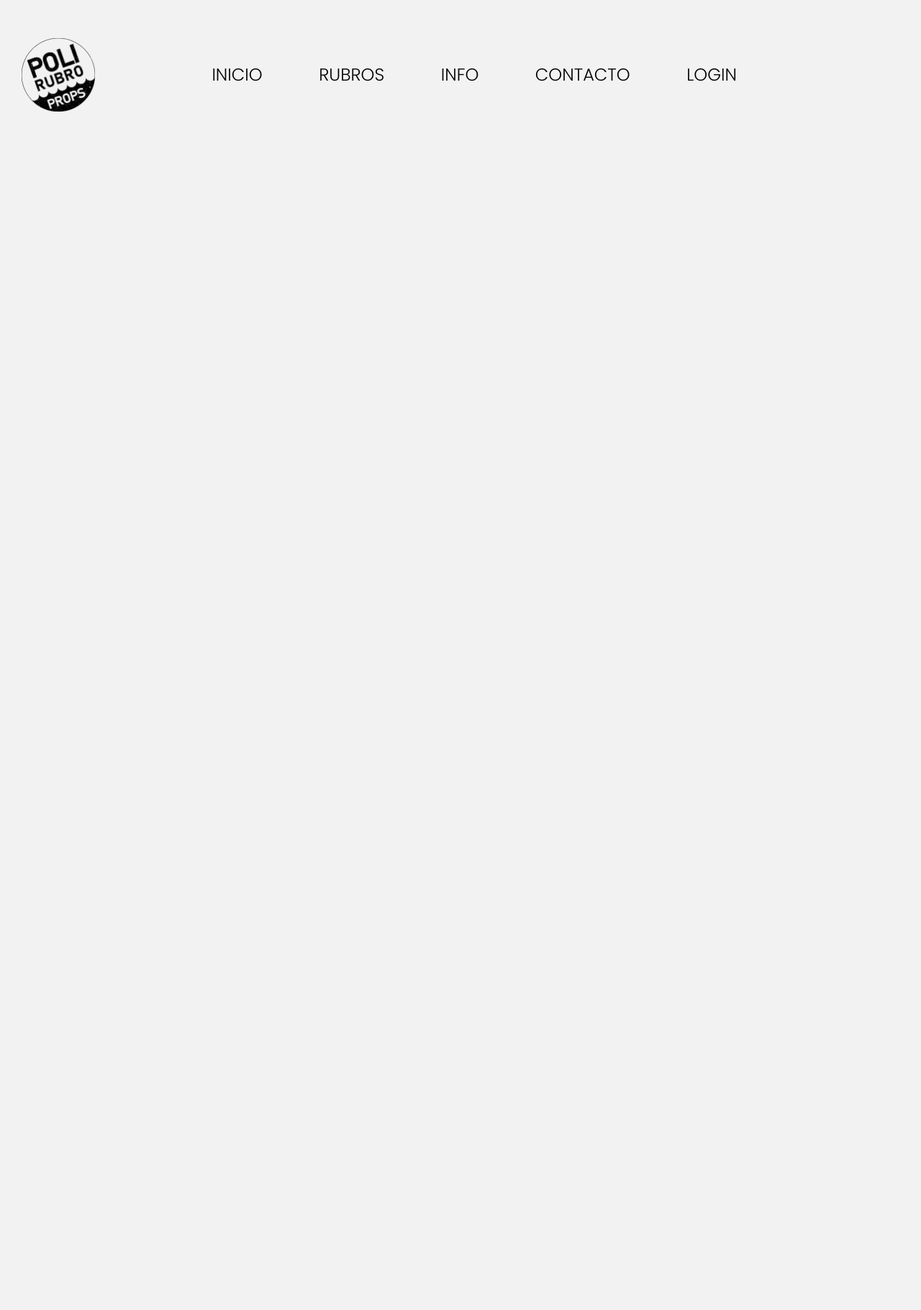
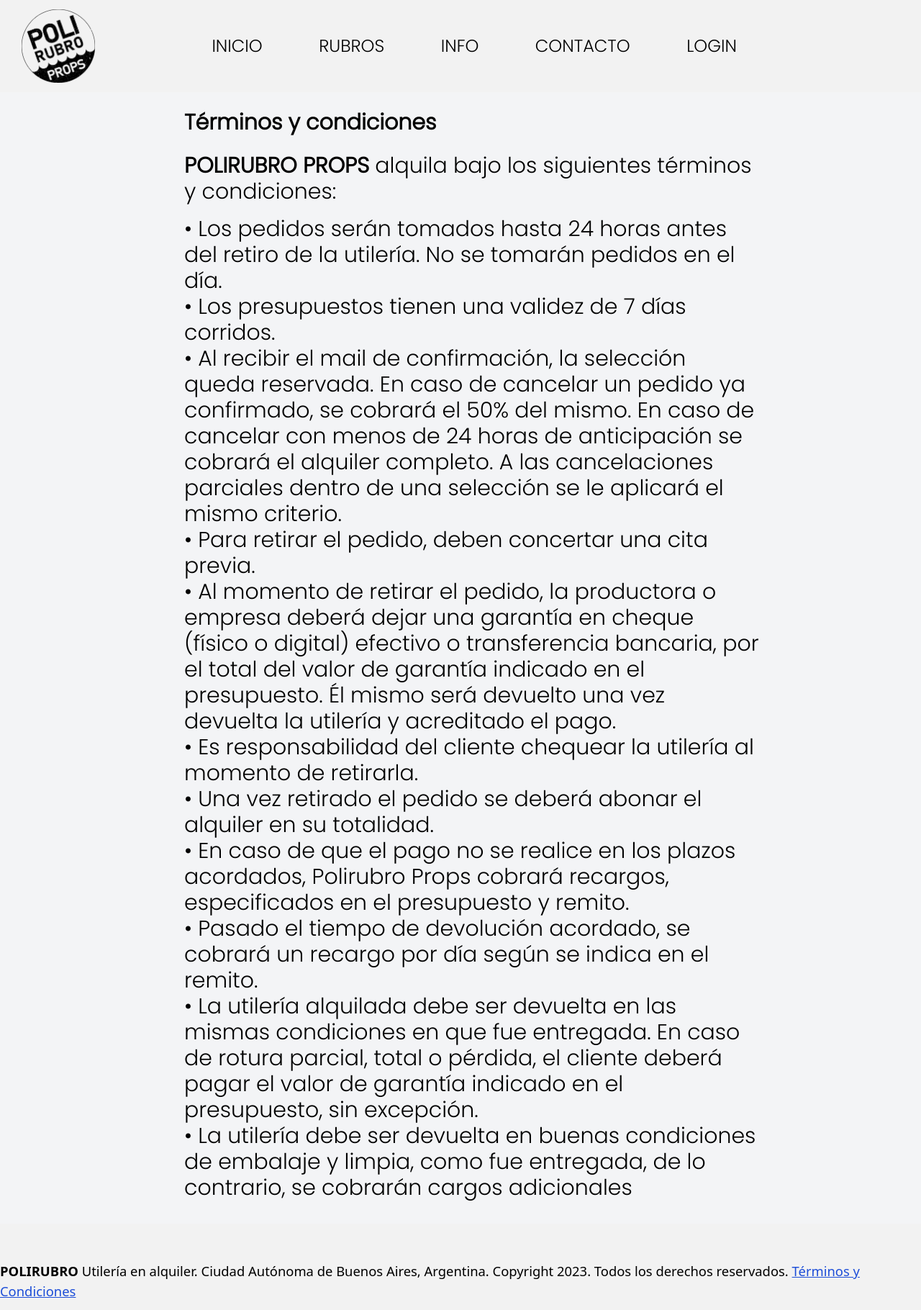
Before and after one commit to gerpag/digital-catalog, a React (Vite) app: page /terminos-y-condiciones in a window 1280 px wide. Shown: the whole page at 72% size. Before the commit the page ends 800 px from the top, so only its background shows below. Built offline with nearby package versions, Linux system fonts and the light colour scheme; no server answers.

Commit message:
fix link to term & cond

```diff
--- a/src/App.jsx
+++ b/src/App.jsx
@@ -1,11 +1,12 @@
 import "./App.css";
-import React, { useEffect, useState } from "react";
+import { useEffect, useState } from "react";
 import { Routes, Route } from "react-router-dom";
 import ProductManage from "./components/ProductManage";
 import Rubros from "./components/Rubros";
 import NavBar from "./components/NavBar";
 import Home from "./components/Home";
 import Info from "./components/Info";
+import TermAndCond from "./components/TermAndCond";
 import Contacto from "./components/Contacto";
 import Footer from "./components/footer";
 import Forbidden from "./components/Forbbiden";
@@ -64,6 +65,7 @@
 
         <Route path="/rubros" element={<Rubros />} />
         <Route path="/info" element={<Info />} />
+        <Route path="/terminos-y-condiciones" element={<TermAndCond />} />
         <Route path="/contacto" element={<Contacto />} />
         <Route path="/login" element={<Login />} />
       </Routes>
--- a/src/components/Contacto.jsx
+++ b/src/components/Contacto.jsx
@@ -1,4 +1,3 @@
-import React from 'react';
 import { Mail, Instagram, MapPin, Phone } from 'react-feather';
 
 const Contacto = () => {
@@ -32,7 +31,7 @@
             <Mail className="mr-2" /> <a href="mailto:polirubroprops@gmail.com"><span className='text-blue-500'>polirubroprops@gmail.com</span></a>
           </li>
           <li className="flex items-center mb-2">
-            <Instagram className="mr-2" /> <a target="_blank" href="https://www.instagram.com/polirubroprops/">@polirubroprops</a>
+            <Instagram className="mr-2" /> <a target="_blank" rel="noreferrer" href="https://www.instagram.com/polirubroprops/">@polirubroprops</a>
           </li>
           <li className="flex items-center">
             <Phone className="mr-2" /> 11 5 943 4362 / 11 5 121 2889
--- a/src/components/Info.jsx
+++ b/src/components/Info.jsx
@@ -1,4 +1,4 @@
-import React from 'react';
+import { Link } from 'react-router-dom';
 
 const Info = () => {
   return (
@@ -13,7 +13,7 @@
         <ol className="list-decimal list-inside mb-4 text-3xl w-[100vh]">
           <li>Mándanos un mail a  <a href="mailto:polirubroprops@gmail.com"> <span className='text text-blue-700 ' >polirubroprops@gmail.com</span></a>  con la selección de utilería que te interesa; indicando fechas, productora y nombre del proyecto.</li>
           <li>Te enviamos un presupuesto con validez de 7 días.</li>
-          <li>Nos confirmas el pedido para reservarlo, aceptando los <a target="_blank" href='http://localhost:5174/terminos-y-condiciones' ><span className="text text-blue-700 underline">Términos y Condiciones</span></a> de alquiler.</li>
+          <li>Nos confirmas el pedido para reservarlo, aceptando los <Link target="_blank" rel="noreferrer" to='/terminos-y-condiciones'><span className="text text-blue-700 underline">Términos y Condiciones</span></Link>  de alquiler.</li>
           <li>Retiran según cita previa, dejando garantía por el total.</li>
         </ol>
       </div>
--- a/src/components/Rubros.jsx
+++ b/src/components/Rubros.jsx
@@ -1,4 +1,4 @@
-import React, { useEffect, useState } from "react";
+ import React, { useEffect, useState } from "react";
 import { Link, useLocation, useNavigate } from "react-router-dom";
 import CardsRubros from "./CardsRubros";
 import axios from "axios";
--- /dev/null
+++ b/src/components/TermAndCond.jsx
@@ -0,0 +1,29 @@
+const TermAndCond = () => {
+    return (
+      <div className="polirubro-container flex items-center justify-center  bg-gray-100 m pt-[17vh] ">
+        <div className="text-left p-4  mx-auto w-[100vh]">
+          <p className="text-3xl mb-6 w-[100vh]"><span className="font-bold">Términos y condiciones</span> </p>
+          <p className="text-3xl mb-4 w-[100vh]">
+            <span className="font-bold">POLIRUBRO PROPS</span> alquila bajo los siguientes términos y condiciones:
+          </p>
+
+          <ul className=" list-inside mb-4 text-3xl w-[100vh]">
+            <li>• Los pedidos serán tomados hasta 24 horas antes del retiro de la utilería. No se tomarán pedidos en el día.</li>
+            <li>• Los presupuestos tienen una validez de 7 días corridos.</li>
+            <li>• Al recibir el mail de confirmación, la selección queda reservada. En caso de cancelar un pedido ya confirmado, se cobrará el 50% del mismo. En caso de cancelar con menos de 24 horas de anticipación se cobrará el alquiler completo. A las cancelaciones parciales dentro de una selección se le aplicará el mismo criterio.</li>
+            <li>• Para retirar el pedido, deben concertar una cita previa.</li>
+            <li>• Al momento de retirar el pedido, la productora o empresa deberá dejar una garantía en cheque (físico o digital) efectivo o transferencia bancaria, por el total del valor de garantía indicado en el presupuesto. Él mismo será devuelto una vez devuelta la utilería y acreditado el pago.</li>
+            <li>• Es responsabilidad del cliente chequear la utilería al momento de retirarla. </li>
+            <li>• Una vez retirado el pedido se deberá abonar el alquiler en su totalidad.</li>
+            <li>• En caso de que el pago no se realice en los plazos acordados, Polirubro Props cobrará recargos, especificados en el presupuesto y remito.</li>
+            <li>• Pasado el tiempo de devolución acordado, se cobrará un recargo por día según se indica en el remito.</li>
+            <li>• La utilería alquilada debe ser devuelta en las mismas condiciones en que fue entregada. En caso de rotura parcial, total o pérdida, el cliente deberá pagar el valor de garantía indicado en el presupuesto, sin excepción.</li>
+            <li>    • La utilería debe ser devuelta en buenas condiciones de embalaje y limpia, como fue entregada, de lo contrario, se cobrarán cargos adicionales
+            </li>
+          </ul>
+        </div>
+      </div>
+    );
+  };
+
+  export default TermAndCond;
--- a/src/components/footer.jsx
+++ b/src/components/footer.jsx
@@ -1,26 +1,41 @@
-import React from "react";
 import { Link } from "react-router-dom";
-import { useState } from "react";
+import { useState, useEffect } from "react";
 
-function Footer(){
+function Footer() {
+  const [screenWidth, setScreenWidth] = useState(window.innerWidth);
+
+  const handleScreenWidth = () => {
+    setScreenWidth(window.innerWidth);
+  };
+
+  useEffect(() => {
+    window.addEventListener("resize", handleScreenWidth);
 
 
-    const [screenWidth,setScreenWidth]=useState(window.innerWidth)
+    return () => {
+      window.removeEventListener("resize", handleScreenWidth);
+    };
+  }, []);
 
-    const handleScreenWidth=()=>{
-      setScreenWidth(window.innerWidth)
-    }
-    window.addEventListener("resize",handleScreenWidth)
-
-    return(
-
-        <div className="h-[10vh] w-full mt-[5vh] flex items-center justify-center ">
-
-                {screenWidth >600 ? (<p className=" text-[1.15rem] font-sans "> <span className="font-semibold">POLIRUBRO</span> Utilería en alquiler. Todos los derechos reservados. Copyright 2023. Ciudad Autónoma de Buenos Aires, Argentina. <Link to="terminos-y-condiciones"><span className=" text text-blue-700 underline">Términos y Condiciones</span></Link></p>)
-                :(<p className=" text-[1.15rem] font-sans "> <span className="font-semibold">POLIRUBRO </span><Link to="terminos-y-condiciones"><span className=" text text-blue-700 underline">Términos y Condiciones</span></Link></p>)}
-
-        </div>
-    )
+  return (
+    <div className="h-[10vh] w-full mt-[5vh] flex items-center justify-center">
+      {screenWidth > 600 ? (
+        <p className="text-[1.15rem] font-sans">
+          <span className="font-semibold">POLIRUBRO</span> Utilería en alquiler. Ciudad Autónoma de Buenos Aires, Argentina. Copyright {new Date().getFullYear()}. Todos los derechos reservados.{" "}
+          <Link target="_blank" rel="noreferrer" to='/terminos-y-condiciones'>
+            <span className="text text-blue-700 underline">Términos y Condiciones</span>
+          </Link>
+        </p>
+      ) : (
+        <p className="text-[1.15rem] font-sans">
+          <span className="font-semibold">POLIRUBRO</span>{" "}
+          <Link target="_blank" rel="noreferrer" to='/terminos-y-condiciones'>
+            <span className="text text-blue-700 underline">Términos y Condiciones</span>
+          </Link>
+        </p>
+      )}
+    </div>
+  );
 }
 
-export default Footer
+export default Footer;
```
Also changed, not shown: src/commons/ProductModal.jsx (+17 -12 lines), 1 other file (tests, documents, lock files or other folders).
